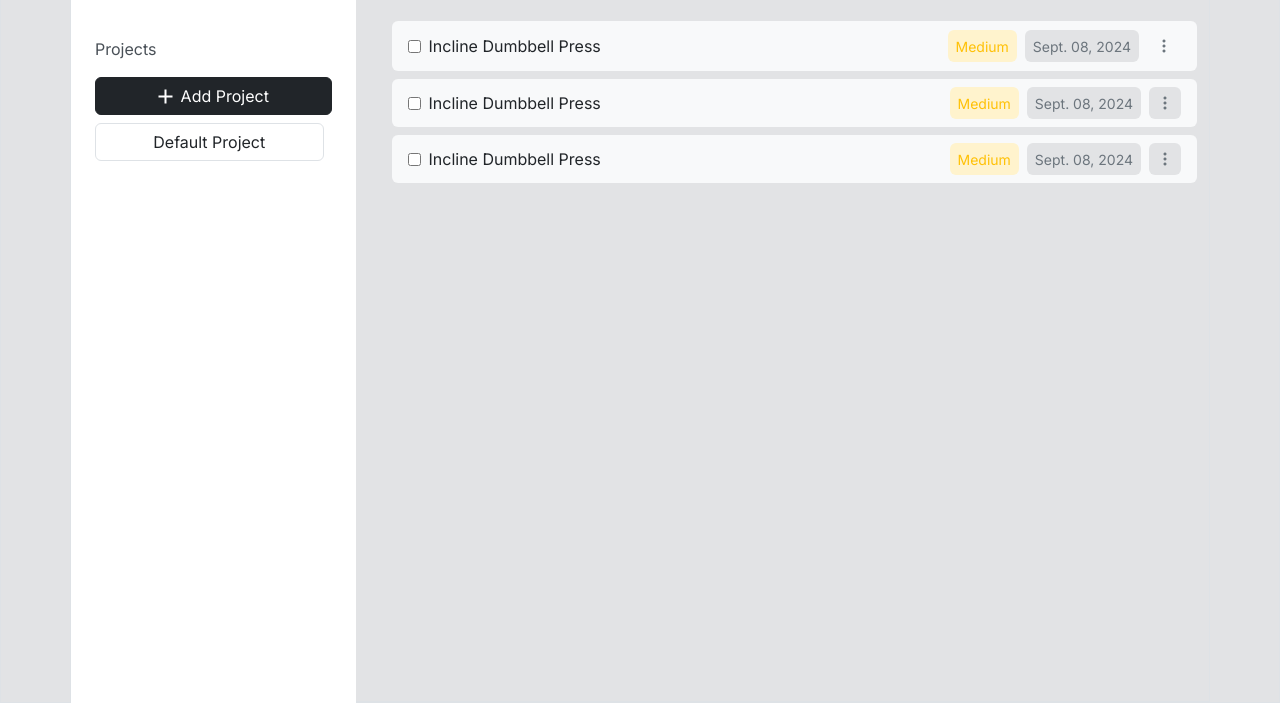
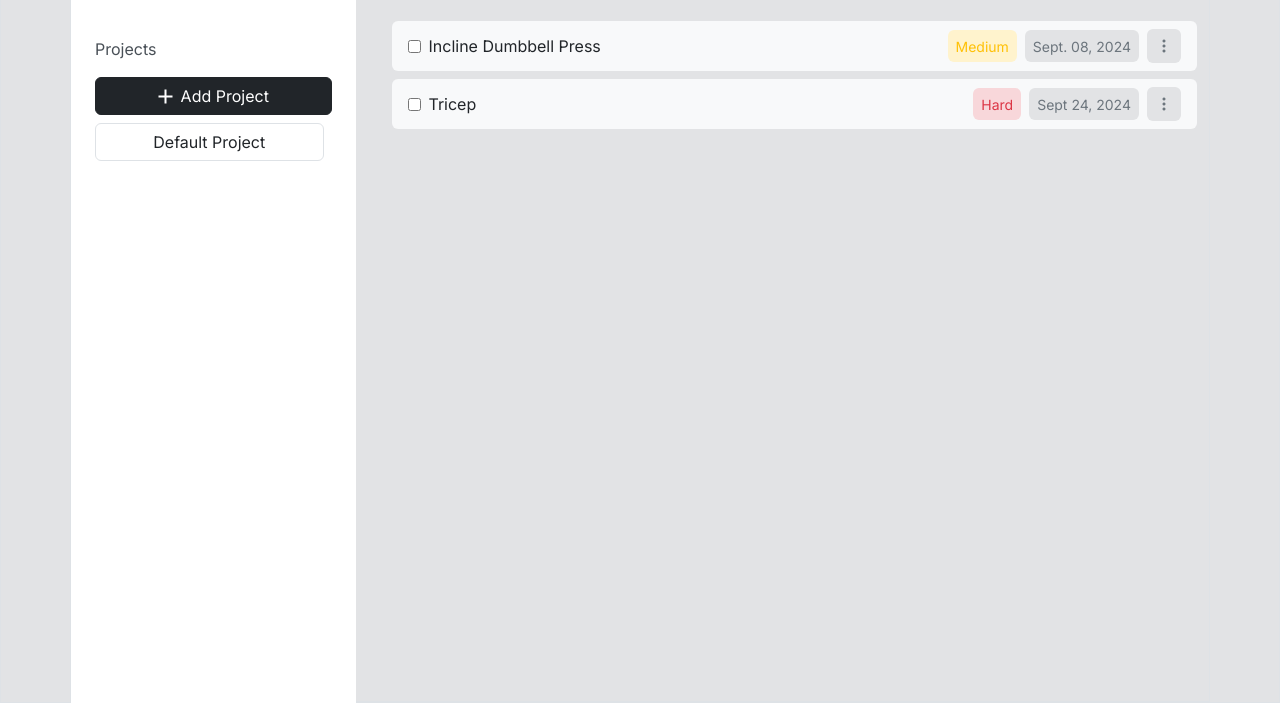
Before and after one commit to chanbernal24/todo, a website built with webpack: page index.html in a window 1280 px wide. Shown: the part 99-802 px from the top of the page. Built offline with nearby package versions, Linux system fonts and the light colour scheme.

Commit message:
task component done

```diff
--- a/index.html
+++ b/index.html
@@ -63,63 +63,19 @@
                             <p class="m-0 px-2 py-1 ms-2 bg-secondary-subtle text-secondary rounded"><small>Sept. 08,
                                     2024</small>
                             </p>
-                            <a tabindex="0" data-bs-trigger="focus" id="details" class="m-0 px-2 py-1 ms-2 btn btn-secondary-subtle"
-                                data-bs-toggle="popover">
+                            <a tabindex="0" data-bs-trigger="focus" id="details"
+                                class="m-0 px-2 py-1 ms-2 btn bg-secondary-subtle" data-bs-toggle="popover">
                                 <i class="bi bi-three-dots-vertical text-secondary"></i>
                             </a>
 
+                        </div>
+
+                    </div>
 
                 </div>
 
 
             </div>
-                    <!-- popover -->
-                    <!-- <div id="popover-form">
-                        <button class="btn m-0"><i class="bi bi-pencil-square"></i></button>
-                        <button class="btn m-0"><i class="bi bi-trash3-fill"></i></i></button>
-                    </div> -->
-
-                    <div class="bg-light d-flex justify-content-between px-3 py-2 align-items-center rounded mb-2">
-
-                        <div class="d-flex align-items-center">
-                            <input type="checkbox" name="" id="task">
-                            <label for="task" class="ms-2">Incline Dumbbell Press</label>
-                        </div>
-
-                        <div class="d-flex justify-content-center align-items-center ">
-                            <p class="m-0 px-2 py-1 ms-2 bg-warning-subtle text-warning rounded"><small>Medium</small>
-                            </p>
-                            <p class="m-0 px-2 py-1 ms-2 bg-secondary-subtle text-secondary rounded"><small>Sept. 08,
-                                    2024</small></p>
-                            <i
-                                class="bi bi-three-dots-vertical px-2 py-1 ms-2 bg-secondary-subtle text-secondary rounded"></i>
-                        </div>
-
-
-                    </div>
-
-                    <div class="bg-light d-flex justify-content-between px-3 py-2 align-items-center rounded mb-2">
-
-                        <div class="d-flex align-items-center">
-                            <input type="checkbox" name="" id="task">
-                            <label for="task" class="ms-2">Incline Dumbbell Press</label>
-                        </div>
-
-                        <div class="d-flex justify-content-center align-items-center ">
-                            <p class="m-0 px-2 py-1 ms-2 bg-warning-subtle text-warning rounded"><small>Medium</small>
-                            </p>
-                            <p class="m-0 px-2 py-1 ms-2 bg-secondary-subtle text-secondary rounded"><small>Sept. 08,
-                                    2024</small></p>
-                            <i
-                                class="bi bi-three-dots-vertical px-2 py-1 ms-2 bg-secondary-subtle text-secondary rounded"></i>
-                        </div>
-
-
-                    </div>
-                </div>
-
-
-
 
         </div>
     </div>
--- a/src/components/Task_Component.js
+++ b/src/components/Task_Component.js
@@ -1,9 +1,10 @@
 class TaskComponent {
-    constructor (name, difficuty, dueDate, isDone) {
+    constructor(name, difficuty, dueDate, isDone) {
         this.name = name,
-        this.difficuty = difficuty,
-        this.dueDate = dueDate,
-        this.isDone = isDone
+            this.difficuty = difficuty,
+            this.dueDate = dueDate,
+            this.isDone = isDone,
+            this.renderTaskComponent()
     }
 
     renderTaskComponent = () => {
@@ -16,18 +17,105 @@ class TaskComponent {
         nameAndCheckboxContainer.setAttribute('class', 'd-flex align-items-center')
 
         // checkbox
-        const checkBox = document.createElement('checkbox')
+        const checkBox = document.createElement('input')
+        checkBox.setAttribute('type', 'checkbox')
         checkBox.setAttribute('id', 'task')
         checkBox.setAttribute('class', 'd-flex align-items-center')
 
         // task name
         const taskName = document.createElement('label')
         taskName.setAttribute('for', 'task')
+        taskName.setAttribute('class', 'ms-2')
+        taskName.textContent = this.name
 
         // append checkbox and task name inside its container
         nameAndCheckboxContainer.append(checkBox, taskName)
 
         // initialize container for the task details (difficulty, due date, edit)
+        const detailsContainer = document.createElement('div')
+        detailsContainer.setAttribute('class', 'd-flex justify-content-center align-items-center')
 
+        // small text container for the difficulty
+        const taskDifficultyContainer = document.createElement('p')
+
+        // small text
+        const taskDifficulty = document.createElement('small')
+        taskDifficulty.textContent = this.difficuty
+
+        // append taskDifficulty text to container
+        taskDifficultyContainer.appendChild(taskDifficulty)
+
+        // small text container for the difficulty
+        const taskDateContainer = document.createElement('p')
+        taskDateContainer.setAttribute('class', 'm-0 px-2 py-1 ms-2 bg-secondary-subtle text-secondary rounded')
+
+
+
+        // small text
+        const taskDate = document.createElement('small')
+        taskDate.textContent = this.dueDate
+
+        // append taskDate text to container
+        taskDateContainer.appendChild(taskDate)
+
+        // initialize anchor tag for options to EDIT or DELETE
+        const detailsButton = document.createElement('a')
+        detailsButton.setAttribute('tab-index', '0')
+        detailsButton.setAttribute('id', 'details')
+        detailsButton.setAttribute('class', 'm-0 px-2 py-1 ms-2 btn bg-secondary-subtle')
+        detailsButton.setAttribute('data-bs-toggle', 'popover')
+
+
+        // icon for the anchor tag
+        const detailsIcon = document.createElement('i')
+        detailsIcon.setAttribute('class', 'bi bi-three-dots-vertical text-secondary')
+
+
+        // append detailsIcon to its container
+        detailsButton.appendChild(detailsIcon)
+
+        // append all details to details container
+        detailsContainer.append(taskDifficultyContainer, taskDateContainer, detailsButton)
+
+        // append all the details to the task container
+        taskContainer.append(nameAndCheckboxContainer, detailsContainer)
+
+        this.checkDifficulty(taskDifficultyContainer)
+        this.checkBoxOnchange(taskName, checkBox)
+
+        return taskContainer
     }
+
+    checkDifficulty = (element) => {
+        if (this.difficuty === "Easy") {
+            element.setAttribute('class', 'bg-success-subtle text-success m-0 px-2 py-1 ms-2 rounded')
+        } else if (this.difficuty === "Medium") {
+            element.setAttribute('class', 'm-0 px-2 py-1 ms-2 bg-warning-subtle text-warning rounded')
+        } else if (this.difficuty === "Hard") {
+            element.setAttribute('class', 'm-0 px-2 py-1 ms-2 bg-danger-subtle text-danger rounded')
+        }
+        else {
+            return
+        }
+    }
+
+    checkIsDone = (string, checkBox) => {
+        this.isDone = checkBox.checked
+
+        if (this.isDone) {
+            string.setAttribute('class', 'ms-2 text-decoration-line-through')
+        } else if (!this.isDone) {
+            string.setAttribute('class', 'ms-2')
+        }
+        this.isDone = !this.isDone
+    }
+
+    checkBoxOnchange = (string, box) => {
+        box.addEventListener('click', () => {
+            this.checkIsDone(string, box)
+        })
+    }
+
 }
+
+export default TaskComponent
--- a/src/index.js
+++ b/src/index.js
@@ -5,12 +5,13 @@ import { Modal } from 'bootstrap'
 import "bootstrap-icons/font/bootstrap-icons.css";
 import ProjectButton from './components/Project_Button_Component.js';
 import ProjectButtonController from './controller/Project_Button_Controller.js';
+import TaskComponent from './components/Task_Component.js';
 
 var $ = require("jquery")
 
 const popoverTriggerList = document.querySelectorAll('[data-bs-toggle="popover"]')
 const popoverList = [...popoverTriggerList].map(popoverTriggerEl => new bootstrap.Popover(popoverTriggerEl))
-
+let tasksContainer = document.querySelector('#tasks-container')
 
 $(document).ready(function () {
     var popovers = new
@@ -47,3 +48,7 @@ saveProject.addEventListener('click', () => {
     projectButtonController.removeNodesInsideButtonContainerThenRender()
     projectName.value = ""
 })
+
+const tricepPushDown = new TaskComponent("Tricep", "Hard", "Sept 24, 2024", false)
+
+tasksContainer.appendChild(tricepPushDown.renderTaskComponent())
```
Lines whose indentation alone changed are shown as unchanged.
